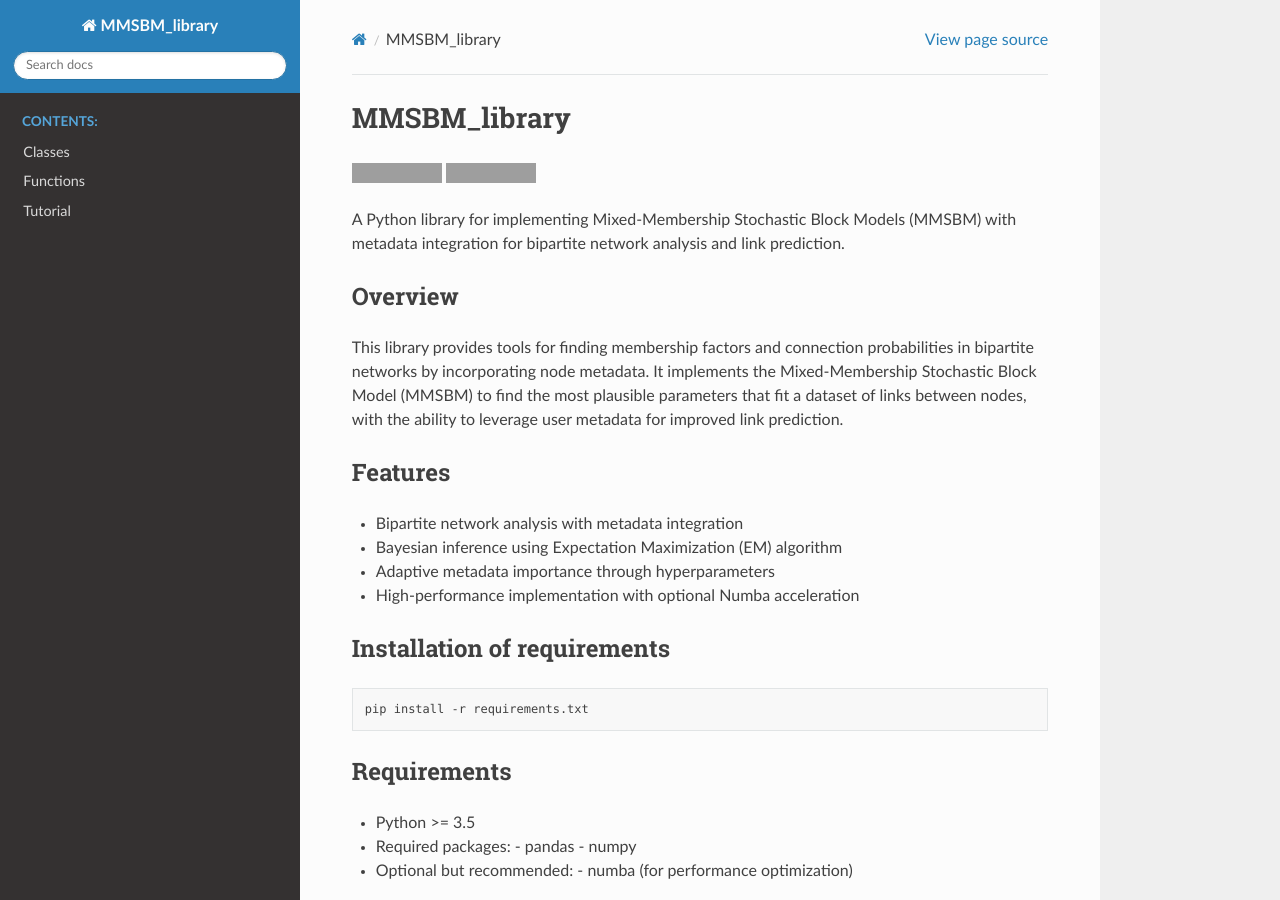
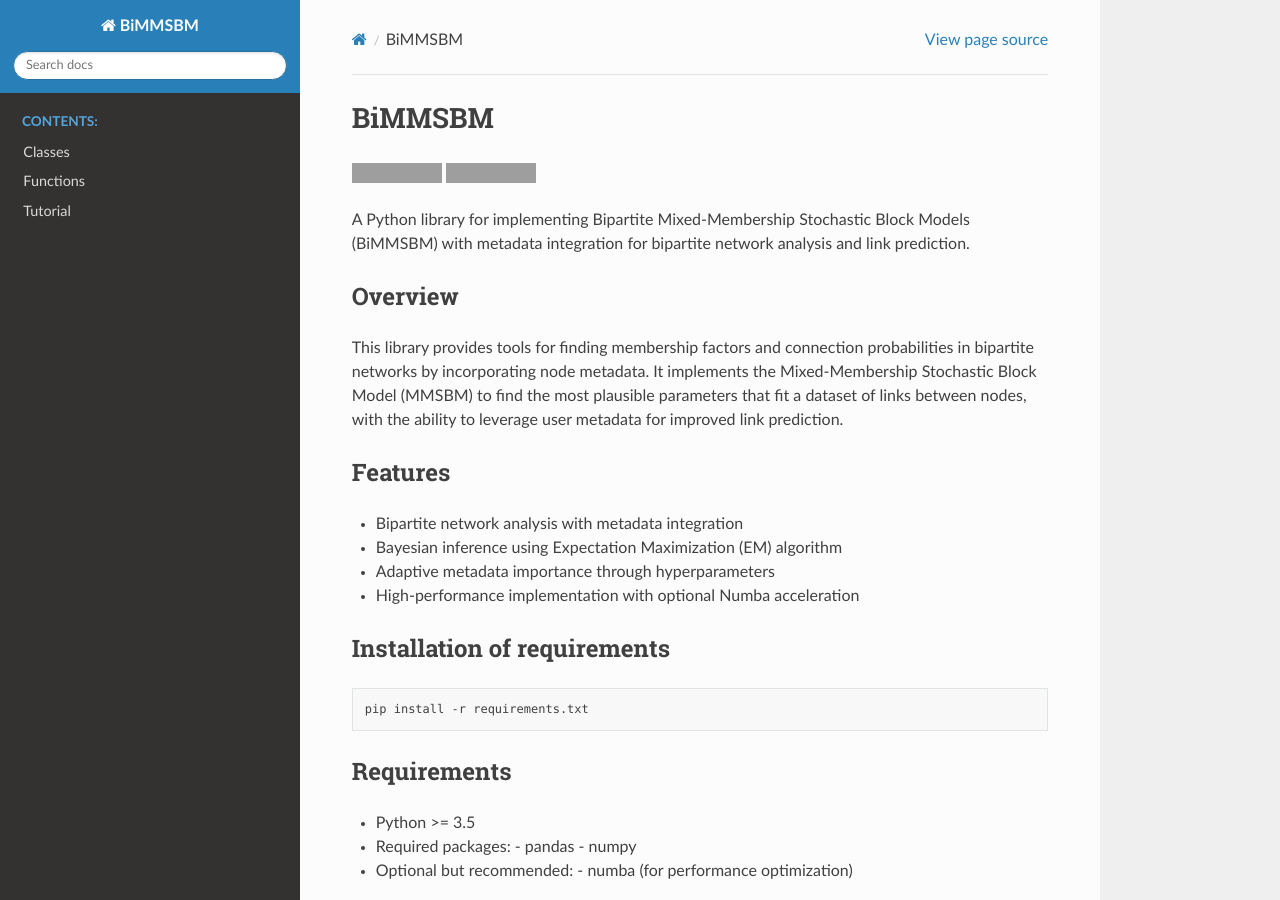
Before and after one commit to oscarcapote/MMSBM_library, a Sphinx documentation site: the page built from docs/source/index.rst, in a window 1280 px wide and 900 px high. Built offline with Sphinx 7.4.7 and the Read the Docs theme 3.1.0, drawn with Linux system fonts in a browser that asks for light colours; pages that are not in the unit, such as notebooks, are missing from menus; grey boxes are pictures that could not be loaded.

Commit message:
Changing the name of the repository and the library

```diff
--- a/__init__.py
+++ b/__init__.py
@@ -3,9 +3,10 @@
 
 import pandas as pd
 import numpy as np
-from MMSBM_library.functions import *
+from BiMMSBM.functions import *
+from BiMMSBM.core import *
 
-# import MMSBM_library.functions.utils
+# import BiMMSBM.functions.utils
 
 from .core import metadata_layer, exclusive_metadata, inclusive_metadata, nodes_layer, BiNet
 
--- a/core/__init__.py
+++ b/core/__init__.py
@@ -4,4 +4,4 @@ from .inclusive_metadata import inclusive_metadata
 from .nodes_layer import nodes_layer
 from .BiNet import BiNet
 
-__all__ = ['metadata_layer', 'exclusive_metadata', 'inclusive_metadata', 'nodes_layer',"BiNet"]
+__all__ = ['metadata_layer', 'exclusive_metadata', 'inclusive_metadata', 'nodes_layer', 'BiNet']
--- a/docs/source/Classes.rst
+++ b/docs/source/Classes.rst
@@ -1,7 +1,7 @@
 Classes
 =======
 
-.. automodule:: MMSBM_library.core
+.. automodule:: BiMMSBM.core
    :members:
    :undoc-members:
    :show-inheritance:
--- a/docs/source/Functions.rst
+++ b/docs/source/Functions.rst
@@ -1,7 +1,7 @@
 Functions
 =========
 
-.. automodule:: MMSBM_library.functions
+.. automodule:: BiMMSBM.functions
    :members:
    :undoc-members:
    :show-inheritance:
--- a/docs/source/conf.py
+++ b/docs/source/conf.py
@@ -27,7 +27,7 @@ sys.path.insert(0, str(package_dir))
 
 # -- Project information -----------------------------------------------------
 
-project = 'MMSBM_library'
+project = 'BiMMSBM'
 copyright = '2025, Oscar Fajardo Fontiveros'
 author = 'Oscar Fajardo Fontiveros'
 
--- a/docs/source/index.rst
+++ b/docs/source/index.rst
@@ -1,14 +1,14 @@
-.. MMSBM_library documentation master file, created by
+.. BiMMSBM documentation master file, created by
    sphinx-quickstart on Tue Jun  3 15:20:46 2025.
    You can adapt this file completely to your liking, but it should at least
    contain the root `toctree` directive.
 
-MMSBM_library
-============
+BiMMSBM
+=======
 
 |Python Version| |Documentation|
 
-A Python library for implementing Mixed-Membership Stochastic Block Models (MMSBM) with metadata integration for bipartite network analysis and link prediction.
+A Python library for implementing Bipartite Mixed-Membership Stochastic Block Models (BiMMSBM) with metadata integration for bipartite network analysis and link prediction.
 
 Overview
 --------
@@ -155,7 +155,7 @@ The importance of each metadata type is controlled by a hyperparameter.
 Documentation and Examples
 --------------------------
 
-- Download it in the `repository <https://github.com/oscarcapote/MMSBM_library>`_
+- Download it in the `repository <https://github.com/oscarcapote/BiMMSBM>`_
 - Tutorial: See `Tutorial.ipynb`
 
 References
@@ -192,4 +192,4 @@ Indices and tables
 .. |Python Version| image:: https://img.shields.io/badge/python-3.5%2B-blue.svg
    :target: https://www.python.org/downloads/
 .. |Documentation| image:: https://img.shields.io/badge/docs-latest-brightgreen.svg
-   :target: https://oscarcapote.github.io/MMSBM_library/index.html
+   :target: https://oscarcapote.github.io/BiMMSBM/index.html
--- a/functions/__init__.py
+++ b/functions/__init__.py
@@ -1,3 +1,3 @@
-from MMSBM_library.functions import *
-from MMSBM_library.functions.utils import *
-from MMSBM_library.functions.MMSBM_functions import *
+from BiMMSBM.functions import *
+from BiMMSBM.functions.utils import *
+from BiMMSBM.functions.MMSBM_functions import *
```
Also changed, not shown: README.md (+15 -7 lines), docs/source/tutorial.rst (+4 -3 lines), setup.py (+7 -7 lines), 1 other file.
